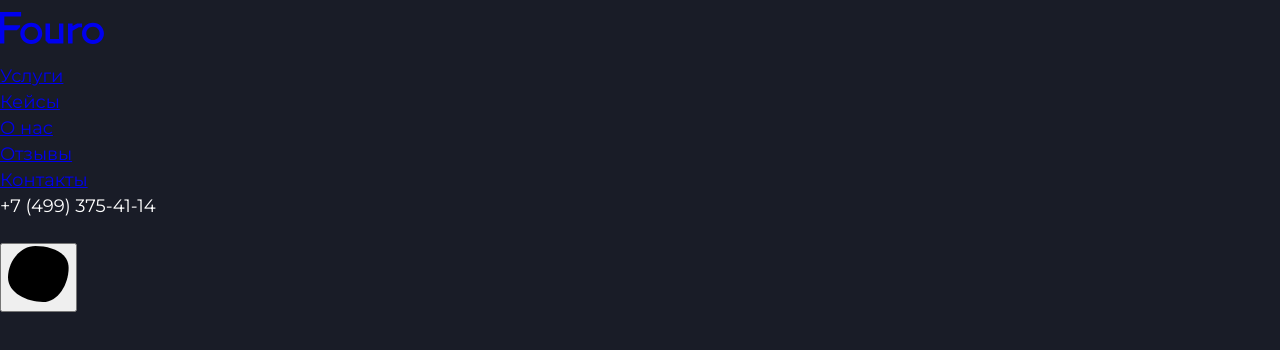
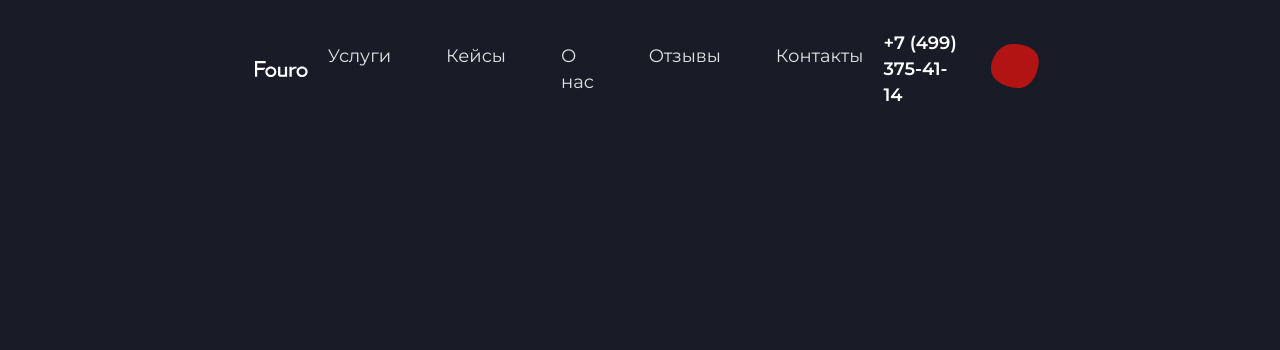
Before and after one commit to kmtzkmtz/fouro-verst, a plain HTML site: page index.html in a window 1280 px wide. Drawn offline with Linux system fonts and the light colour scheme.

Commit message:
Сделал header и его дизайн

```diff
--- a/index.html
+++ b/index.html
@@ -7,8 +7,8 @@
     <link rel="stylesheet" href="styles.css">
 </head>
 <body>
-    <header class="header"> </header>
-    <a href="/" class="header-logo">
+    <header class="header">
+    <a href="/" class="header-logo"></a>
         <svg width="104" height="56" viewBox="0 0 104 56" fill="none" xmlns="http://www.w3.org/2000/svg">
             <path d="M21.125 12H0V43.4576H4.33333V30.1695H16.7917L20.0417 26.9153V25.2881H4.33333V16.6102H21.125V12Z" fill="#E0E1E3"/>
             <path fill-rule="evenodd" clip-rule="evenodd" d="M42.25 33.4236C42.25 39.2647 37.3391 43.9999 31.2812 43.9999C25.2234 43.9999 20.3125 39.2647 20.3125 33.4236C20.3125 27.5825 25.2234 22.8474 31.2812 22.8474C37.3391 22.8474 42.25 27.5825 42.25 33.4236ZM37.9875 33.4236C37.9875 37.054 34.9885 40.0033 31.2812 40.0033C27.574 40.0033 24.575 37.054 24.575 33.4236C24.575 29.7933 27.574 26.844 31.2812 26.844C34.9885 26.844 37.9875 29.7933 37.9875 33.4236Z" fill="#E0E1E3"/>
@@ -16,6 +16,7 @@
             <path d="M50 23.3899H45.5V40.4747L48.4792 43.4577H63.375V23.3899H59V39.1187H50V23.3899Z" fill="#E0E1E3"/>
             <path d="M72.5847 23.3899H67.9805V43.4577H72.5847V30.712L78.8138 27.1865H82.0638V23.3899H77.1888L72.5847 26.1018V23.3899Z" fill="#E0E1E3"/>
             </svg>
+    </a>
         <nav class="header-menu">
             <ul class="header-menu-list">
                 <li class="header-menu-item">
@@ -35,9 +36,9 @@
                 </li>
             </ul>
         </nav>
+        <p class="header-menu-number">+7 (499) 375-41-14</p>
         <div class="header-action">
-                <p>+7 (499) 375-41-14</p>
-                <button class="header-button" type="button">
+                <button class="header-button button" type="button">
                     <svg width="61" height="56" viewBox="0 0 61 56" fill="none" xmlns="http://www.w3.org/2000/svg">
                         <path d="M60.6316 21.8947C60.6316 37.475 50.5276 56 34.9474 56C19.3671 56 0 47.1592 0 31.5789C0 15.9987 11.7882 0 27.3684 0C42.9487 0 60.6316 6.31449 60.6316 21.8947Z" fill="#B21414"/>
                         <path d="M22 19C22 17.3431 23.3431 16 25 16H35C36.6569 16 38 17.3431 38 19V28.5V38C38 39.6569 36.6569 41 35 41H25C23.3431 41 22 39.6569 22 38V19Z" fill="#E0E1E3" stroke="#E0E1E3" stroke-width="2"/>
@@ -45,7 +46,6 @@
                         </svg>
                 </button>
         </div>
-
-    </a>
+    </header>
 </body>
 </html>
--- a/styles.css
+++ b/styles.css
@@ -218,7 +218,58 @@
     padding-inline: var(--container-padding-x);
  }
 
+a,
+button,
+input,
+textarea,
+svg *{
+    transition-duration: var(--transition-duration);
+}
+
+ a{
+    color: var(--color-light-gray);
+ }
+
+ a:hover{
+    color: #a1a2a3;
+ }
+
  h1, h2, h3 ,h4 ,h5, h6{
     font-weight: 600;
     text-transform: uppercase;
  }
+
+.button{
+    display: inline-flex;
+    justify-content: center;
+    align-items: center;
+    width: 60px;
+    height: 56px;
+    background-color: transparent;
+    border: none;
+    color: var(--color-red);
+}
+
+    header{
+    display: flex;
+    justify-content: space-between;
+    align-items: center;
+    column-gap: 20px;
+    margin-top: 30px;
+    margin-left: 235px; margin-right: 235px;
+ }
+
+    .header-menu-list{
+    display: flex;
+    column-gap: 55px;
+ }
+
+    .header-menu-link{
+    text-decoration: none;
+    font-size: 18px;
+    font-weight: 400;
+ }
+
+    .header-menu-number{
+    font-weight: 600;
+ }
```
Lines whose indentation alone changed are shown as unchanged.
